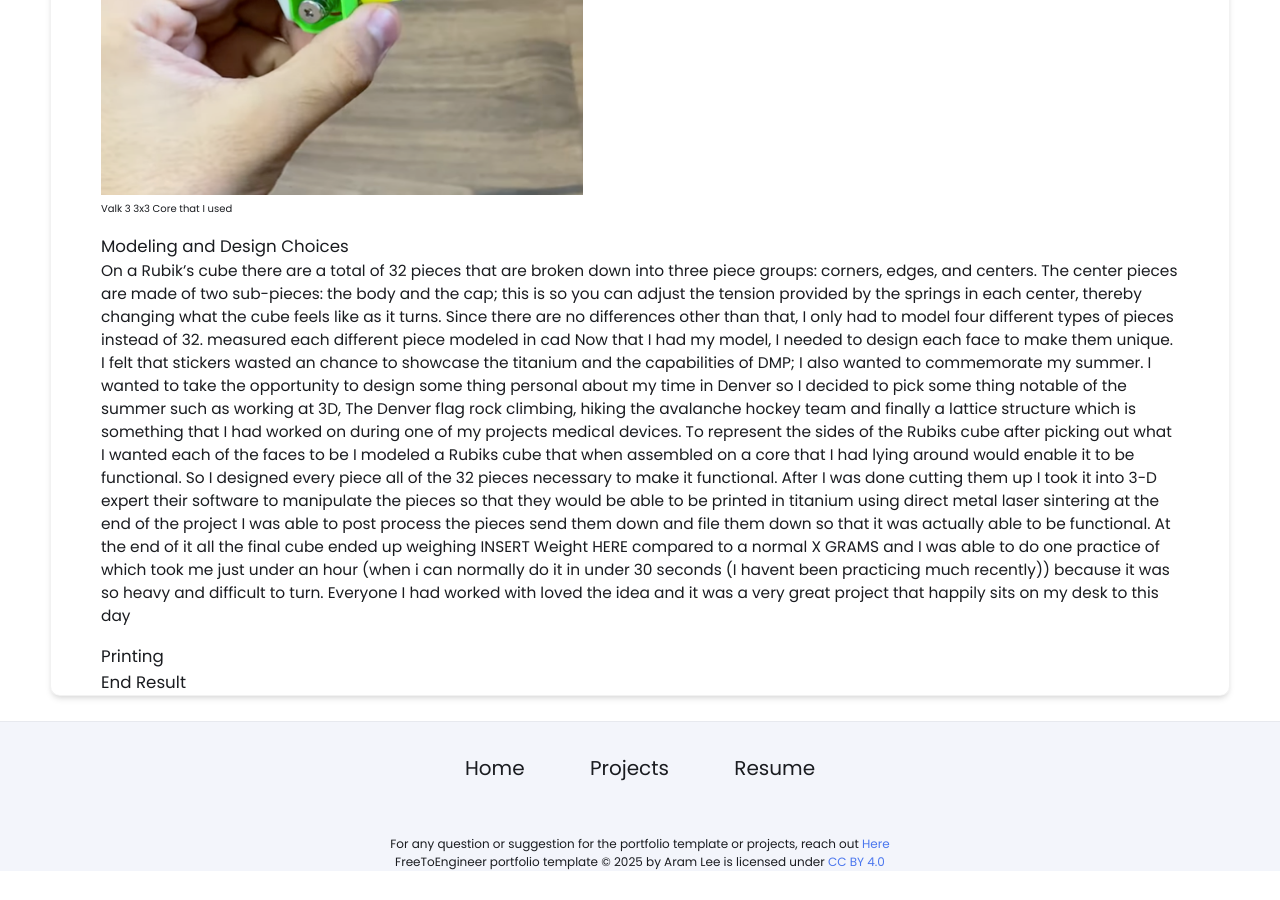
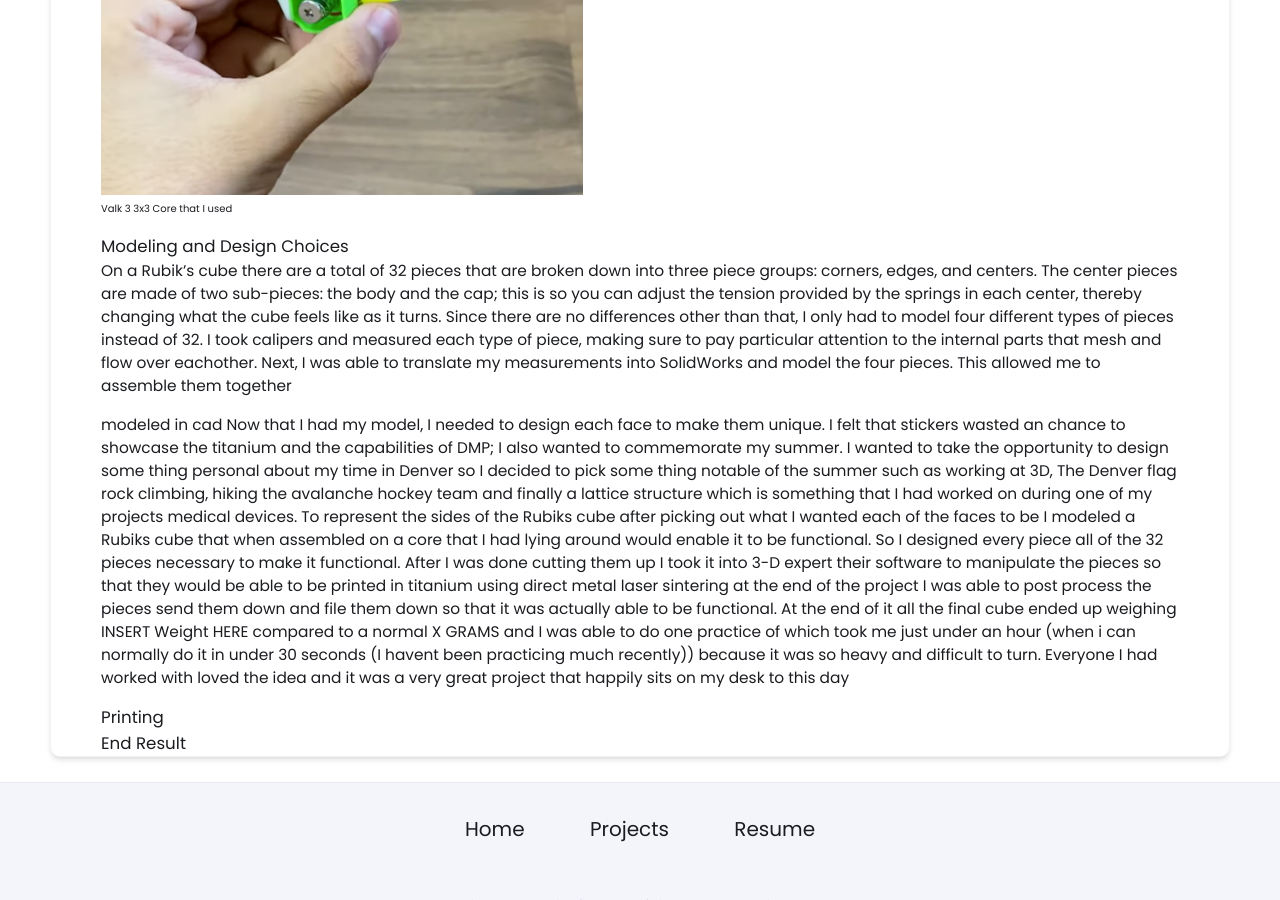
Before and after one commit to mgordon17/mgordon17.github.io, a Jekyll site: the page built from _projects/Ti-Cube/index.md, in a window 1280 px wide and 900 px high, scrolled down 1321 px. Built offline with Jekyll 4.4.1, drawn with Linux system fonts in a browser that asks for light colours; before the commit the page ends 2192 px from its top, so only the background shows below that.

Commit message:
Update index.md

```diff
--- a/_projects/Ti-Cube/index.md
+++ b/_projects/Ti-Cube/index.md
@@ -26,8 +26,8 @@ Since I wanted my cube to be functional, I decided to base all of my dimensions
 
 ### Modeling and Design Choices
 <!-- talk about modeling the pieces -->
-On a Rubik's cube there are a total of 32 pieces that are broken down into three piece groups: corners, edges, and centers. The center pieces are made of two sub-pieces: the body and the cap; this is so you can adjust the tension provided by the springs in each center, thereby changing what the cube feels like as it turns. Since there are no differences other than that, I only had to model four different types of pieces instead of 32.
-measured each different piece
+On a Rubik's cube there are a total of 32 pieces that are broken down into three piece groups: corners, edges, and centers. The center pieces are made of two sub-pieces: the body and the cap; this is so you can adjust the tension provided by the springs in each center, thereby changing what the cube feels like as it turns. Since there are no differences other than that, I only had to model four different types of pieces instead of 32.<!-- i dont really like how that sounds but whatever for now--> I took calipers and measured each type of piece, making sure to pay particular attention to the internal parts that mesh and flow over eachother. Next, I was able to translate my measurements into SolidWorks and model the four pieces. This allowed me to assemble them together
+
 modeled in cad
 <!-- talk about my reasons for each piece also can make a joke about actually having to model 26 pieces, which is better than 32 but not as great as 4 -->
 Now that I had my model, I needed to design each face to make them unique. I felt that stickers wasted an chance to showcase the titanium and the capabilities of DMP; I also wanted to commemorate my summer.
```
